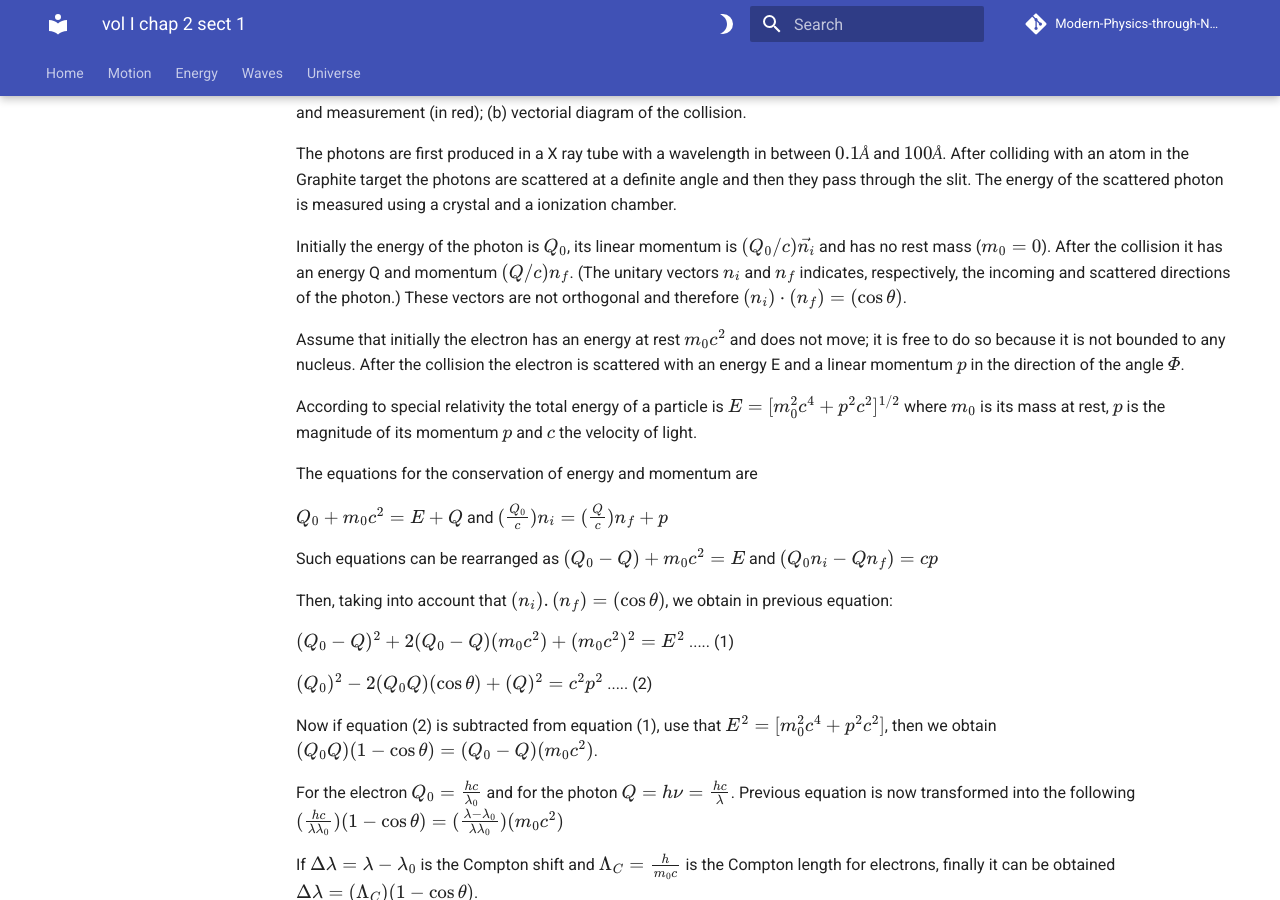
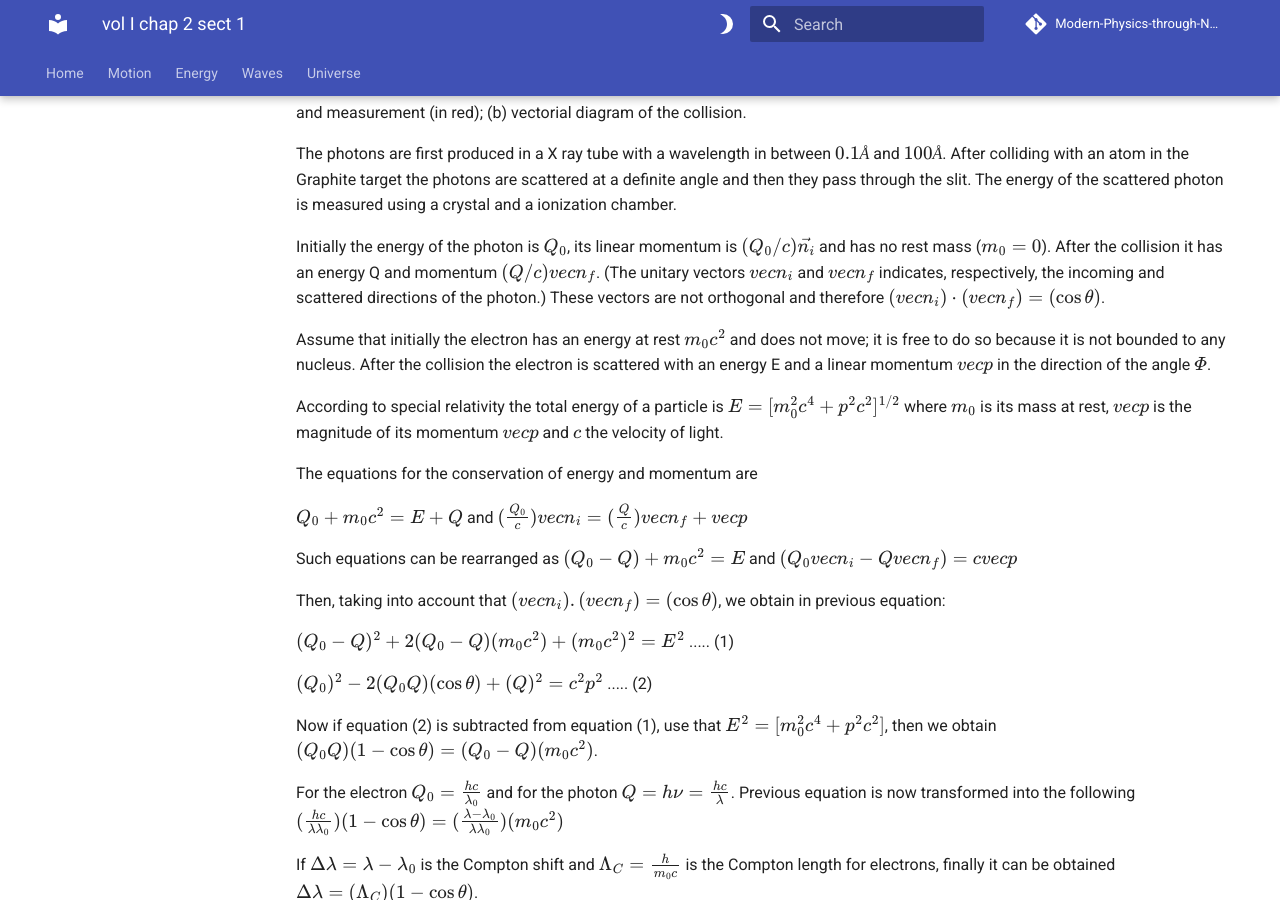
Before and after one commit to modphysnobel/modphysnobel.github.io, an MkDocs documentation site: the page built from docs/vol-I/vol-I-chap-2-sect-1.md, in a window 1280 px wide and 900 px high, scrolled down 8108 px. Built offline with MkDocs 1.6.1 and Material for MkDocs 9.7.7, drawn with Linux system fonts in a browser that asks for light colours; some web fonts are replaced; comment, search, counter and statistics services are not loaded.

Commit message:
Update vol-I-chap-2-sect-1.md

```diff
--- a/docs/vol-I/vol-I-chap-2-sect-1.md
+++ b/docs/vol-I/vol-I-chap-2-sect-1.md
@@ -256,19 +256,19 @@
 
 The photons are first produced in a X ray tube with a wavelength in between $0.1 Å$ and $100 Å$. After colliding with an atom in the Graphite target the photons are scattered at a definite angle and then they pass through the slit.  The energy of the scattered photon is measured using a crystal and a ionization chamber.
 
-Initially the energy of the photon is $Q_0$, its linear momentum is $(Q_0/c)\vec{n_i}$ and has no rest mass ($m_0 = 0$). After the collision it has an energy Q and momentum $(Q/c)n_f$.  (The unitary vectors $n_i$ and $n_f$ indicates, respectively, the incoming and scattered directions of the photon.) These vectors are not orthogonal and therefore $(n_i) \cdot (n_f)=(\cos \theta)$.
+Initially the energy of the photon is $Q_0$, its linear momentum is $(Q_0/c)\vec{n_i}$ and has no rest mass ($m_0 = 0$). After the collision it has an energy Q and momentum $(Q/c)vec{n_f}$.  (The unitary vectors $vec{n_i}$ and $vec{n_f}$ indicates, respectively, the incoming and scattered directions of the photon.) These vectors are not orthogonal and therefore $(vec{n_i}) \cdot (vec{n_f})=(\cos \theta)$.
 
-Assume that initially the electron has an energy at rest $m_0c^2$ and does not move; it is free to do so because it is not bounded to any nucleus. After the collision the electron is scattered with an energy E and a linear momentum $p$ in the direction of the angle $Φ$.
+Assume that initially the electron has an energy at rest $m_0c^2$ and does not move; it is free to do so because it is not bounded to any nucleus. After the collision the electron is scattered with an energy E and a linear momentum $vec{p}$ in the direction of the angle $Φ$.
 
-According to special relativity the total energy of a particle is $E = [m_0^2c^4 + p^2c^2]^{1/2}$ where $m_0$ is its mass at rest, $p$ is the magnitude of its momentum $p$ and $c$ the velocity of light.
+According to special relativity the total energy of a particle is $E = [m_0^2c^4 + p^2c^2]^{1/2}$ where $m_0$ is its mass at rest, $vec{p}$ is the magnitude of its momentum $vec{p}$ and $c$ the velocity of light.
 
 The equations for the conservation of energy and momentum are
 
-$Q_0+ m_0c^2=E+Q$  and $(\frac{Q_0}{c}) n_i= (\frac{Q}{c}) n_f+ p$
+$Q_0+ m_0c^2=E+Q$  and $(\frac{Q_0}{c}) vec{n_i}= (\frac{Q}{c}) vec{n_f}+ vec{p}$
 
-Such equations can be rearranged as $(Q_0-Q)+ m_0c^2=E$ and $(Q_0n_i- Qn_f )= cp$
+Such equations can be rearranged as $(Q_0-Q)+ m_0c^2=E$ and $(Q_0vec{n_i}- Qvec{n_f} )= cvec{p}$
 
-Then, taking into account that $(n_i).(n_f)=(\cos \theta)$, we obtain in previous equation:
+Then, taking into account that $(vec{n_i}).(vec{n_f})=(\cos \theta)$, we obtain in previous equation:
 
 $(Q_0- Q)^2+ 2(Q_0-Q)(m_0c^2 )+ (m_0c^2 )^2 = E^2$ ..... (1)
 
```
